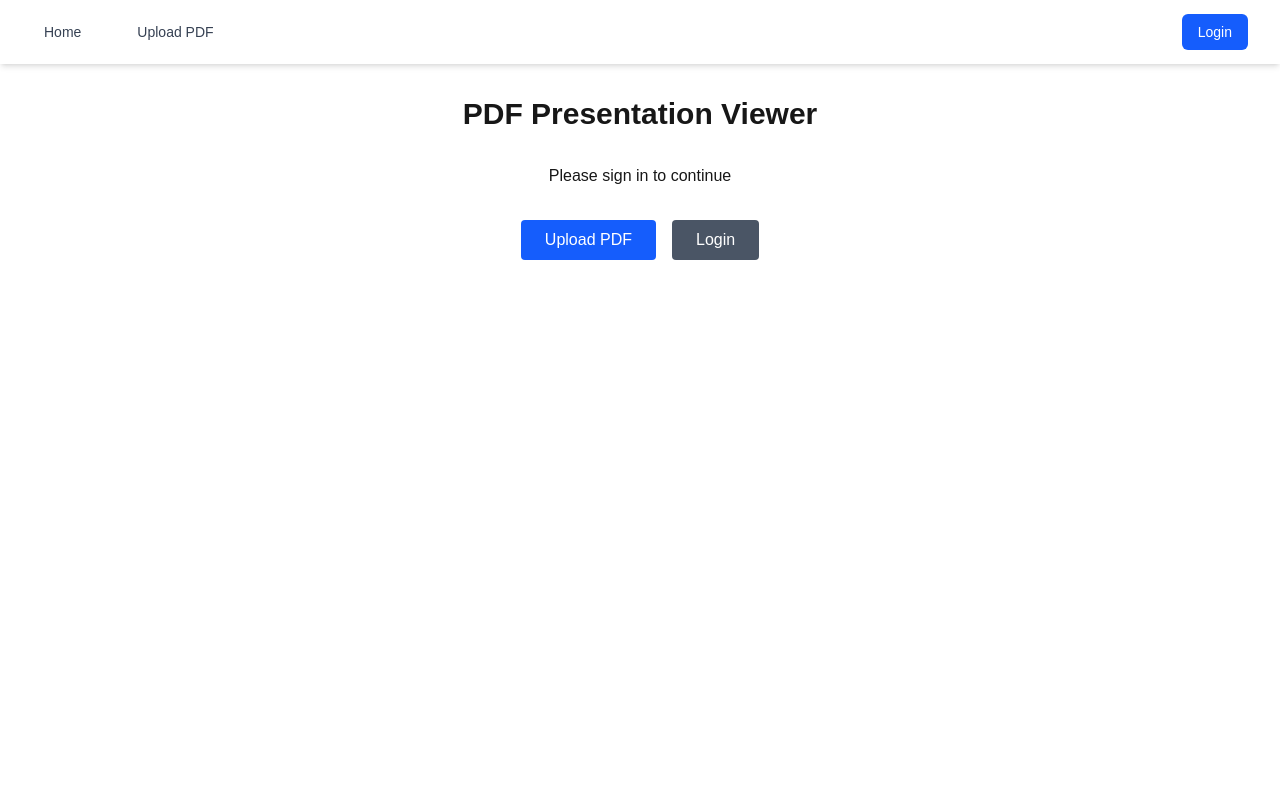
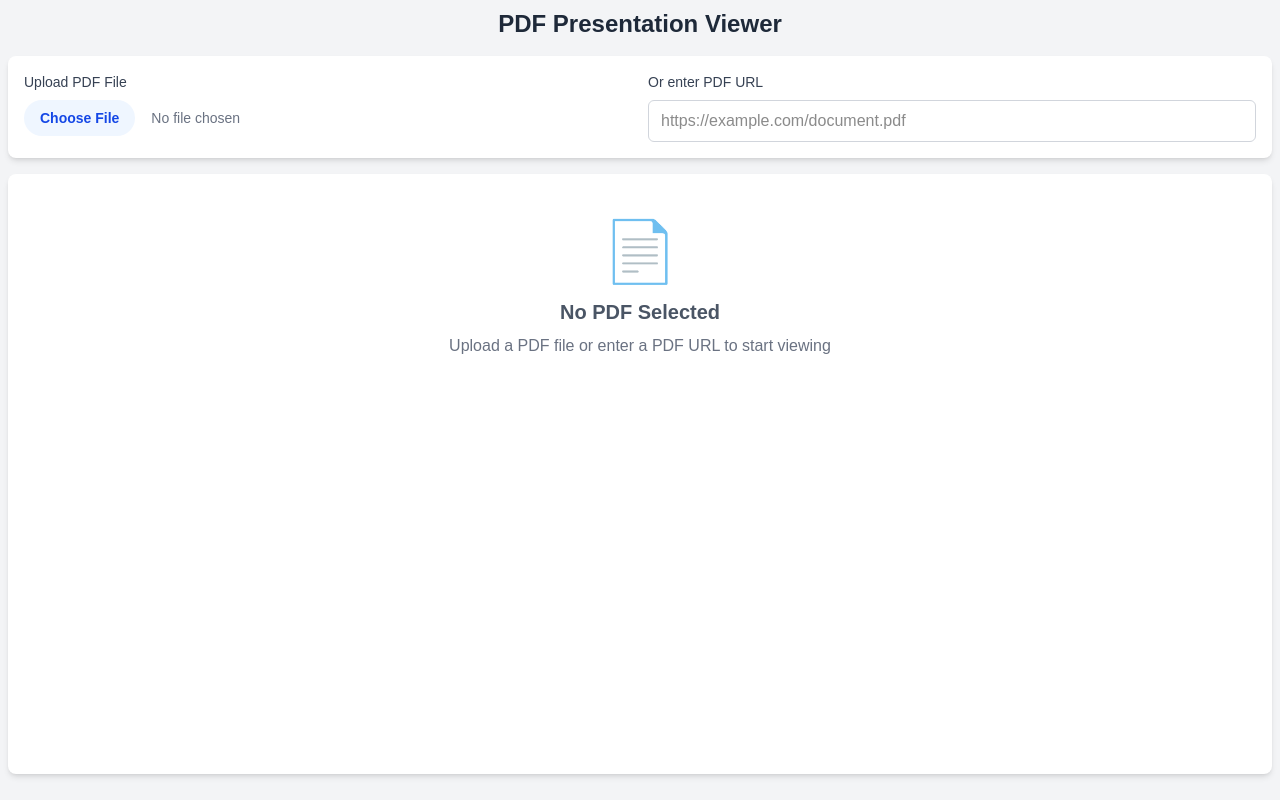
Before and after one commit to isaacchacko/hacktx25, a Next.js app in the folder frontend/: page / in a window 1280 px wide. Built offline with nearby package versions, Linux system fonts and the light colour scheme; no server answers.

Commit message:
Revert "login auth via firebase + homepage"
This reverts commit e9168c3fa9a2f230f106d5189af11a587a55bd29.

```diff
--- a/frontend/package.json
+++ b/frontend/package.json
@@ -9,13 +9,12 @@
     "lint": "eslint"
   },
   "dependencies": {
-    "firebase": "^10.14.1",
-    "firebaseui": "^6.1.0",
     "next": "15.5.6",
     "pdfjs-dist": "^5.4.296",
     "react": "19.1.0",
     "react-dom": "19.1.0",
     "react-pdf": "^10.2.0",
+    "next": "15.5.6",
     "socket.io-client": "^4.7.5"
   },
   "devDependencies": {
--- a/frontend/src/app/context/AuthContext.tsx
+++ /dev/null
@@ -1,73 +0,0 @@
-"use client";
-
-import { createContext, useContext, useEffect, useState, ReactNode } from "react";
-import { auth, db } from "../lib/firebase";
-import firebase from "firebase/compat/app";
-
-interface AuthContextType {
-  user: firebase.User | null;
-  loading: boolean;
-  signOut: () => Promise<void>;
-}
-
-const AuthContext = createContext<AuthContextType | undefined>(undefined);
-
-export const useAuth = (): AuthContextType => {
-  const context = useContext(AuthContext);
-  if (!context) {
-    throw new Error("useAuth must be used within AuthProvider");
-  }
-  return context;
-};
-
-interface AuthProviderProps {
-  children: ReactNode;
-}
-
-export const AuthProvider = ({ children }: AuthProviderProps) => {
-  const [user, setUser] = useState<firebase.User | null>(null);
-  const [loading, setLoading] = useState<boolean>(true);
-
-  useEffect(() => {
-    const unsubscribe = auth.onAuthStateChanged(async (u) => {
-      setUser(u);
-      setLoading(false);
-
-      if (u) {
-        // Store user info in Firestore
-        try {
-          await db.collection("users").doc(u.uid).set({
-            uid: u.uid,
-            email: u.email,
-            displayName: u.displayName,
-            photoURL: u.photoURL,
-            lastLogin: new Date().toISOString(),
-          }, { merge: true });
-
-          console.log("User info saved to database");
-        } catch (error) {
-          console.error("Error saving user to database:", error);
-        }
-      }
-    });
-
-    return () => unsubscribe();
-  }, []);
-
-  const signOut = async (): Promise<void> => {
-    try {
-      await auth.signOut();
-      setUser(null);
-    } catch (error) {
-      console.error("Error signing out:", error);
-    }
-  };
-
-  const value: AuthContextType = {
-    user,
-    loading,
-    signOut,
-  };
-
-  return <AuthContext.Provider value={value}>{children}</AuthContext.Provider>;
-};
--- a/frontend/src/app/layout.tsx
+++ b/frontend/src/app/layout.tsx
@@ -1,7 +1,6 @@
 import type { Metadata } from "next";
 import { Geist, Geist_Mono } from "next/font/google";
 import "./globals.css";
-import { AuthProvider } from "./context/AuthContext";
 
 const geistSans = Geist({
   variable: "--font-geist-sans",
@@ -29,7 +28,7 @@ export default function RootLayout({
         className={`${geistSans.variable} ${geistMono.variable} antialiased`}
         suppressHydrationWarning={true}
       >
-        <AuthProvider>{children}</AuthProvider>
+        {children}
       </body>
     </html>
   );
--- a/frontend/src/app/lib/firebase.js
+++ /dev/null
@@ -1,26 +0,0 @@
-// src/firebase.js
-import firebase from "firebase/compat/app";
-import "firebase/compat/auth";
-import "firebase/compat/firestore";
-import "firebase/compat/storage";
-
-// Your Firebase config (from Firebase console)
-const firebaseConfig = {
-  apiKey: "AIzaSyAEqgcG_B6L8FEMw2z4lhfFp5As5GH9VXc",
-  authDomain: "hacktx25-6176d.firebaseapp.com",
-  projectId: "hacktx25-6176d",
-  storageBucket: "hacktx25-6176d.firebasestorage.app",
-  messagingSenderId: "525828775817",
-  appId: "1:525828775817:web:5c0624a9ee97b20f4dcb58",
-  measurementId: "G-92ZX5KECR5"
-};
-
-// Initialize Firebase
-firebase.initializeApp(firebaseConfig);
-
-// Export commonly used Firebase services
-export const auth = firebase.auth();
-export const db = firebase.firestore();
-export const storage = firebase.storage();
-
-export default firebase;
--- a/frontend/src/app/login/page.tsx
+++ /dev/null
@@ -1,45 +0,0 @@
-"use client";
-
-import { useEffect } from "react";
-import { useRouter } from "next/navigation";
-import { useAuth } from "../context/AuthContext";
-import Navbar from "../../components/Navbar";
-import Login from "../../components/Login";
-
-export default function LoginPage() {
-  const { user, loading } = useAuth();
-  const router = useRouter();
-
-  useEffect(() => {
-    // Redirect to home if already logged in
-    if (user && !loading) {
-      router.push("/");
-    }
-  }, [user, loading, router]);
-
-  if (loading) {
-    return (
-      <div className="min-h-screen flex items-center justify-center">
-        <div className="text-center">
-          <div className="animate-spin rounded-full h-12 w-12 border-b-2 border-blue-600 mx-auto mb-4"></div>
-          <p className="text-gray-600">Loading...</p>
-        </div>
-      </div>
-    );
-  }
-
-  if (user) {
-    return null; // Will redirect via useEffect
-  }
-
-  return (
-    <div className="min-h-screen bg-gray-100">
-      <Navbar />
-      <div className="max-w-md mx-auto px-4 py-8">
-        <div className="bg-white rounded-lg shadow-md p-6">
-          <Login />
-        </div>
-      </div>
-    </div>
-  );
-}
--- a/frontend/src/app/page.tsx
+++ b/frontend/src/app/page.tsx
@@ -1,47 +1,5 @@
-"use client";
-
-import Link from "next/link";
-import { useAuth } from "./context/AuthContext";
-import Navbar from "../components/Navbar";
+import PDFPresentationDemo from '../components/PDFPresentationDemo';
 
 export default function Home() {
-  const { user, loading } = useAuth();
-
-  if (loading) {
-    return (
-      <div className="min-h-screen flex items-center justify-center">
-        <p>Loading...</p>
-      </div>
-    );
-  }
-
-  return (
-    <div className="min-h-screen">
-      <Navbar />
-
-      <main className="p-8">
-        <div className="text-center">
-          <h1 className="text-3xl font-bold mb-8">PDF Presentation Viewer</h1>
-
-          {user ? (
-            <p className="mb-8">Welcome, {user.displayName || user.email}</p>
-          ) : (
-            <p className="mb-8">Please sign in to continue</p>
-          )}
-
-          <div className="flex justify-center gap-4">
-            <Link href="/upload" className="bg-blue-600 text-white px-6 py-2 rounded">
-              Upload PDF
-            </Link>
-
-            {!user && (
-              <Link href="/login" className="bg-gray-600 text-white px-6 py-2 rounded">
-                Login
-              </Link>
-            )}
-          </div>
-        </div>
-      </main>
-    </div>
-  );
+  return <PDFPresentationDemo />;
 }
--- a/frontend/src/app/upload/page.tsx
+++ /dev/null
@@ -1,53 +0,0 @@
-"use client";
-
-import Link from "next/link";
-import { useAuth } from "../context/AuthContext";
-import Navbar from "../../components/Navbar";
-import PDFPresentationDemo from "../../components/PDFPresentationDemo";
-
-export default function UploadPage() {
-  const { user, loading } = useAuth();
-
-  if (loading) {
-    return (
-      <div className="min-h-screen flex items-center justify-center">
-        <div className="text-center">
-          <div className="animate-spin rounded-full h-12 w-12 border-b-2 border-blue-600 mx-auto mb-4"></div>
-          <p className="text-gray-600">Loading...</p>
-        </div>
-      </div>
-    );
-  }
-
-  if (!user) {
-    return (
-      <div className="min-h-screen bg-gray-100">
-        <Navbar />
-        <div className="max-w-2xl mx-auto px-4 py-16 text-center">
-          <div className="bg-white rounded-lg shadow-md p-8">
-            <div className="text-6xl mb-4">🔒</div>
-            <h2 className="text-2xl font-bold text-gray-800 mb-4">
-              Authentication Required
-            </h2>
-            <p className="text-gray-600 mb-6">
-              Please sign in to upload and view PDF presentations.
-            </p>
-            <Link
-              href="/login"
-              className="inline-block bg-blue-600 hover:bg-blue-700 text-white px-6 py-3 rounded-lg font-medium transition-colors"
-            >
-              Sign In
-            </Link>
-          </div>
-        </div>
-      </div>
-    );
-  }
-
-  return (
-    <div className="min-h-screen bg-gray-100">
-      <Navbar />
-      <PDFPresentationDemo />
-    </div>
-  );
-}
--- a/frontend/src/components/Login.jsx
+++ /dev/null
@@ -1,39 +0,0 @@
-// src/components/Login.jsx
-import { useEffect } from "react";
-import { auth } from "../app/lib/firebase";
-import "firebaseui/dist/firebaseui.css";
-
-function Login() {
-  useEffect(() => {
-    // Dynamically import firebaseui only on client-side to avoid SSR issues
-    import("firebaseui").then((firebaseui) => {
-      const ui =
-        firebaseui.auth.AuthUI.getInstance() ||
-        new firebaseui.auth.AuthUI(auth);
-
-      const uiConfig = {
-        signInFlow: "popup", // Use popup instead of redirect
-        signInOptions: [
-          "google.com", // Only Google sign-in
-        ],
-        callbacks: {
-          signInSuccessWithAuthResult: () => {
-            // Return false to avoid redirect, let React handle the state change
-            return false;
-          },
-        },
-      };
-
-      ui.start("#firebaseui-auth-container", uiConfig);
-    });
-  }, []);
-
-  return (
-    <div style={{ textAlign: "center", marginTop: "50px" }}>
-      <h2>Sign in to PromptDeck</h2>
-      <div id="firebaseui-auth-container"></div>
-    </div>
-  );
-}
-
-export default Login;
--- a/frontend/src/components/Navbar.tsx
+++ /dev/null
@@ -1,56 +0,0 @@
-"use client";
-
-import Link from "next/link";
-import { useAuth } from "../app/context/AuthContext";
-
-export default function Navbar() {
-  const { user, signOut } = useAuth();
-
-  return (
-    <nav className="bg-white shadow-md">
-      <div className="max-w-7xl mx-auto px-4 sm:px-6 lg:px-8">
-        <div className="flex justify-between items-center h-16">
-          {/* Left side - Navigation Links */}
-          <div className="flex space-x-8">
-            <Link
-              href="/"
-              className="text-gray-700 hover:text-blue-600 px-3 py-2 rounded-md text-sm font-medium transition-colors"
-            >
-              Home
-            </Link>
-            <Link
-              href="/upload"
-              className="text-gray-700 hover:text-blue-600 px-3 py-2 rounded-md text-sm font-medium transition-colors"
-            >
-              Upload PDF
-            </Link>
-          </div>
-
-          {/* Right side - Auth */}
-          <div className="flex items-center space-x-4">
-            {user ? (
-              <>
-                <span className="text-sm text-gray-600">
-                  Welcome, {user.displayName || user.email}!
-                </span>
-                <button
-                  onClick={signOut}
-                  className="bg-red-500 hover:bg-red-600 text-white px-4 py-2 rounded-md text-sm font-medium transition-colors"
-                >
-                  Logout
-                </button>
-              </>
-            ) : (
-              <Link
-                href="/login"
-                className="bg-blue-600 hover:bg-blue-700 text-white px-4 py-2 rounded-md text-sm font-medium transition-colors"
-              >
-                Login
-              </Link>
-            )}
-          </div>
-        </div>
-      </div>
-    </nav>
-  );
-}
```
Also changed, not shown: 1 other file (tests, documents, lock files or other folders).
